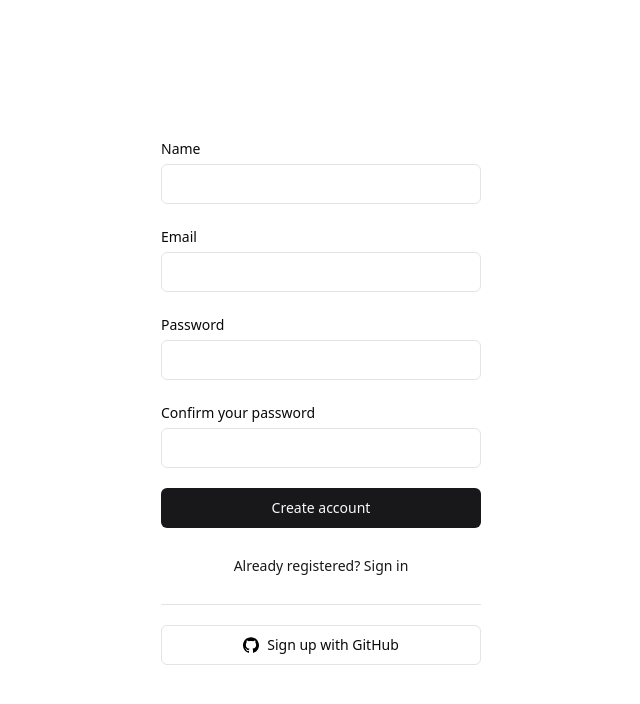
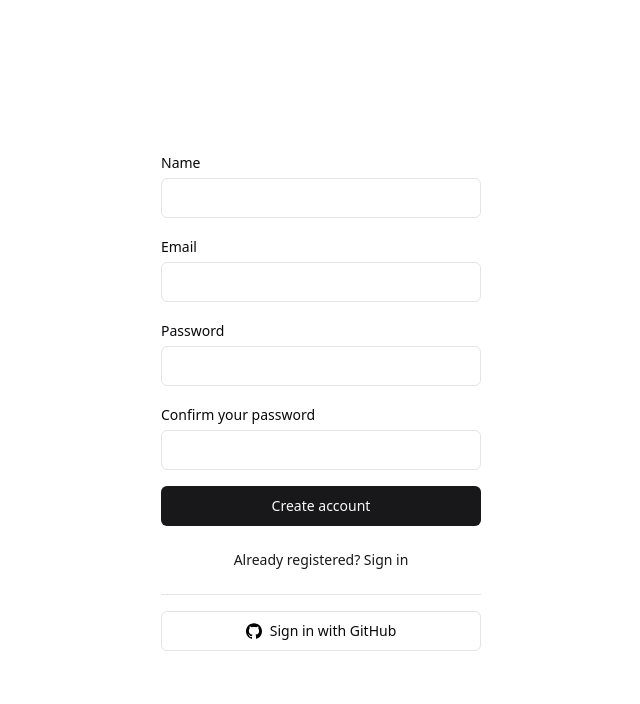
Before and after one commit to ddanielcruz/next-saas-rbac, a Next.js app in the folder apps/web/: page /auth/sign-up in a window 1280 px wide. Shown: the top 704 px of the page, without its empty margins (319-959 px from the left). Built offline with nearby package versions, Linux system fonts and the light colour scheme; no server answers.

Commit message:
feat: sign in/up with github

```diff
--- /dev/null
+++ b/apps/web/src/app/api/auth/callback/route.ts
@@ -0,0 +1,25 @@
+import { cookies } from 'next/headers';
+import { type NextRequest, NextResponse } from 'next/server';
+
+import { signInWithGitHub } from '@/http/sign-in-with-github';
+
+export async function GET(request: NextRequest) {
+  const searchParams = request.nextUrl.searchParams;
+  const code = searchParams.get('code');
+
+  if (!code) {
+    return NextResponse.json({ message: 'GitHub OAuth code not found.' }, { status: 400 });
+  }
+
+  const { accessToken } = await signInWithGitHub({ code });
+  cookies().set('accessToken', accessToken, {
+    maxAge: 60 * 60 * 24 * 7, // 1 week
+    path: '/',
+  });
+
+  const redirectUrl = request.nextUrl.clone();
+  redirectUrl.pathname = '/';
+  redirectUrl.search = '';
+
+  return NextResponse.redirect(redirectUrl);
+}
--- /dev/null
+++ b/apps/web/src/app/auth/actions.ts
@@ -0,0 +1,13 @@
+'use server';
+
+import { redirect } from 'next/navigation';
+
+export async function signInWithGitHub() {
+  const githubSignInUrl = new URL('login/oauth/authorize', 'https://github.com');
+
+  githubSignInUrl.searchParams.append('client_id', '495379ea2aafa0499d82');
+  githubSignInUrl.searchParams.append('redirect_uri', 'http://localhost:3000/api/auth/callback');
+  githubSignInUrl.searchParams.append('scope', 'user');
+
+  redirect(githubSignInUrl.toString());
+}
--- a/apps/web/src/app/auth/sign-in/sign-in-form.tsx
+++ b/apps/web/src/app/auth/sign-in/sign-in-form.tsx
@@ -15,6 +15,7 @@ import { Separator } from '@/components/ui/separator';
 import { Spinner } from '@/components/ui/spinner';
 import { useFormState } from '@/hooks/use-form-state';
 
+import { signInWithGitHub } from '../actions';
 import { signInWithEmailAndPassword } from './actions';
 
 export function SignInForm() {
@@ -25,6 +26,7 @@ export function SignInForm() {
   );
 
   return (
+    <div className="space-y-4">
       <form onSubmit={handleSubmit} className="space-y-5">
         {!success && message && (
           <Alert variant="destructive">
@@ -48,7 +50,9 @@ export function SignInForm() {
           <Input type="password" id="password" name="password" />
 
           {errors?.password && (
-          <p className="text-xs font-medium text-red-500 dark:text-red-400">{errors.password[0]}</p>
+            <p className="text-xs font-medium text-red-500 dark:text-red-400">
+              {errors.password[0]}
+            </p>
           )}
 
           <Button asChild variant="link" size="sm" className="px-0">
@@ -63,13 +67,16 @@ export function SignInForm() {
         <Button type="submit" variant="link" className="w-full" size="sm" asChild>
           <Link href="/auth/sign-up">Create new account</Link>
         </Button>
+      </form>
 
       <Separator />
 
-      <Button type="button" variant="outline" className="w-full">
+      <form action={signInWithGitHub}>
+        <Button type="submit" variant="outline" className="w-full">
           <Image src={githubIcon} alt="" className="mr-2 size-4 dark:invert" />
           Sign in with GitHub
         </Button>
       </form>
+    </div>
   );
 }
--- a/apps/web/src/app/auth/sign-up/page.tsx
+++ b/apps/web/src/app/auth/sign-up/page.tsx
@@ -7,13 +7,16 @@ import { Input } from '@/components/ui/input';
 import { Label } from '@/components/ui/label';
 import { Separator } from '@/components/ui/separator';
 
+import { signInWithGitHub } from '../actions';
+
 export const metadata = {
   title: 'Sign up',
 };
 
 export default function SignUpPage() {
   return (
-    <form action="" className="space-y-5">
+    <div className="space-y-4">
+      <form action="" className="space-y-4">
         <div className="space-y-1">
           <Label htmlFor="name">Name</Label>
           <Input id="name" name="name" />
@@ -41,13 +44,16 @@ export default function SignUpPage() {
         <Button type="submit" variant="link" className="w-full" size="sm" asChild>
           <Link href="/auth/sign-in">Already registered? Sign in</Link>
         </Button>
+      </form>
 
       <Separator />
 
-      <Button type="button" variant="outline" className="w-full">
+      <form action={signInWithGitHub}>
+        <Button type="submit" variant="outline" className="w-full">
           <Image src={githubIcon} alt="" className="mr-2 size-4 dark:invert" />
-        Sign up with GitHub
+          Sign in with GitHub
         </Button>
       </form>
+    </div>
   );
 }
--- /dev/null
+++ b/apps/web/src/http/sign-in-with-github.ts
@@ -0,0 +1,15 @@
+import { api } from './api-client';
+
+export interface SignInWithGitHubRequest {
+  code: string;
+}
+
+export interface SignInWithGitHubResponse {
+  accessToken: string;
+}
+
+export async function signInWithGitHub(
+  request: SignInWithGitHubRequest,
+): Promise<SignInWithGitHubResponse> {
+  return await api.post('sessions/github', { json: request }).json<SignInWithGitHubResponse>();
+}
```
Lines whose indentation alone changed are shown as unchanged.
